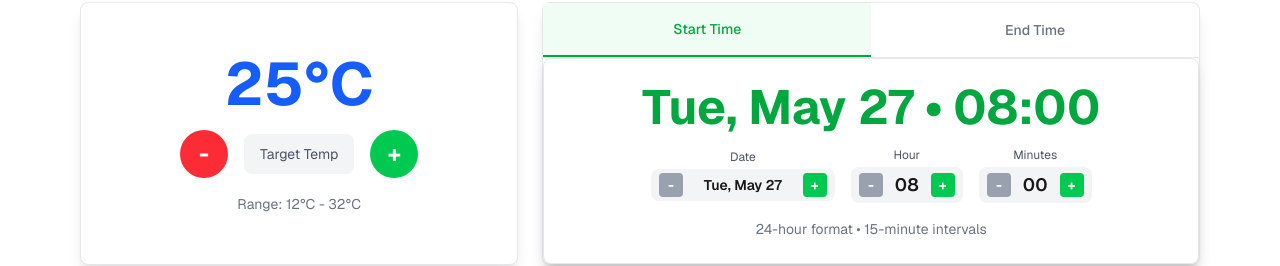
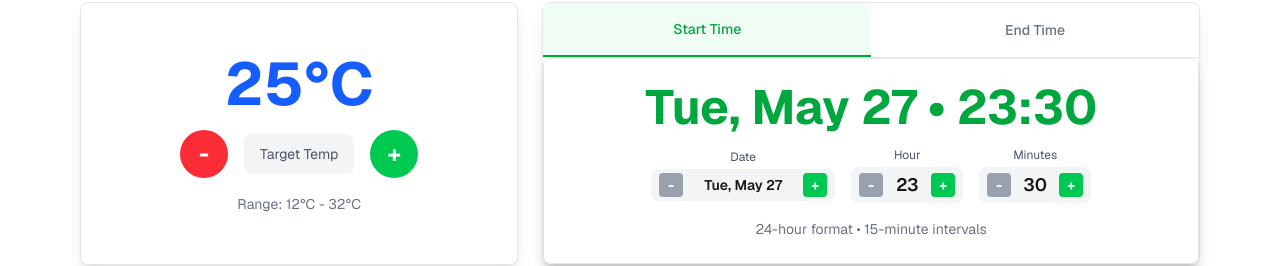
Before and after one commit to moreshwarnabar/thermostat, a Next.js app: page / in a window 1280 px wide. Shown: the part 192-458 px from the top of the page. Built offline with nearby package versions, Linux system fonts and the light colour scheme; no server answers.

Commit message:
updates date-time initial settings

```diff
--- a/src/app/components/ThermostatContainer.tsx
+++ b/src/app/components/ThermostatContainer.tsx
@@ -24,10 +24,35 @@ export default function ThermostatContainer() {
   const [isAuthLoading, setIsAuthLoading] = useState(true);
 
   // Current thermostat settings state
-  const [currentSettings, setCurrentSettings] = useState<ThermostatData>({
-    temperature: 25,
-    startTime: { hour: 8, minute: 0, date: new Date() },
-    endTime: { hour: 18, minute: 0, date: new Date() },
+  const [currentSettings, setCurrentSettings] = useState<ThermostatData>(() => {
+    const now = new Date();
+
+    // Round to next 15-minute interval
+    const currentMinutes = now.getMinutes();
+    const roundedMinutes = Math.ceil(currentMinutes / 15) * 15;
+
+    const startTime = new Date(now);
+    if (roundedMinutes >= 60) {
+      startTime.setHours(startTime.getHours() + 1, 0, 0, 0);
+    } else {
+      startTime.setMinutes(roundedMinutes, 0, 0);
+    }
+
+    const endTime = new Date(startTime.getTime() + 3 * 60 * 60 * 1000); // Add 3 hours
+
+    return {
+      temperature: 25,
+      startTime: {
+        hour: startTime.getHours(),
+        minute: startTime.getMinutes(),
+        date: new Date(startTime),
+      },
+      endTime: {
+        hour: endTime.getHours(),
+        minute: endTime.getMinutes(),
+        date: new Date(endTime),
+      },
+    };
   });
 
   // Schedules state moved from SchedulesCard
@@ -165,7 +190,10 @@ export default function ThermostatContainer() {
       />
 
       {/* Thermostat Settings */}
-      <ThermostatSettings onSettingsChange={handleSettingsChange} />
+      <ThermostatSettings
+        onSettingsChange={handleSettingsChange}
+        currentSettings={currentSettings}
+      />
 
       {/* Schedule Display */}
       <SchedulesCard
--- a/src/app/components/ThermostatSettings.tsx
+++ b/src/app/components/ThermostatSettings.tsx
@@ -20,21 +20,35 @@ export interface ThermostatData {
 
 interface ThermostatSettingsProps {
   onSettingsChange: (data: ThermostatData) => void;
+  currentSettings?: ThermostatData;
 }
 
 export default function ThermostatSettings({
   onSettingsChange,
+  currentSettings,
 }: ThermostatSettingsProps) {
   const today = new Date();
   today.setHours(0, 0, 0, 0); // Reset time to midnight for consistency
 
-  const [temperature, setTemperature] = useState(25);
-  const [startHour, setStartHour] = useState(8);
-  const [startMinute, setStartMinute] = useState(0);
-  const [startDate, setStartDate] = useState(new Date(today));
-  const [endHour, setEndHour] = useState(18);
-  const [endMinute, setEndMinute] = useState(0);
-  const [endDate, setEndDate] = useState(new Date(today));
+  const [temperature, setTemperature] = useState(
+    currentSettings?.temperature ?? 25
+  );
+  const [startHour, setStartHour] = useState(
+    currentSettings?.startTime.hour ?? 8
+  );
+  const [startMinute, setStartMinute] = useState(
+    currentSettings?.startTime.minute ?? 0
+  );
+  const [startDate, setStartDate] = useState(
+    currentSettings?.startTime.date ?? new Date(today)
+  );
+  const [endHour, setEndHour] = useState(currentSettings?.endTime.hour ?? 18);
+  const [endMinute, setEndMinute] = useState(
+    currentSettings?.endTime.minute ?? 0
+  );
+  const [endDate, setEndDate] = useState(
+    currentSettings?.endTime.date ?? new Date(today)
+  );
 
   // Helper functions to check if decrease buttons should be disabled
   const isStartDateDecreaseDisabled = () => {
```
